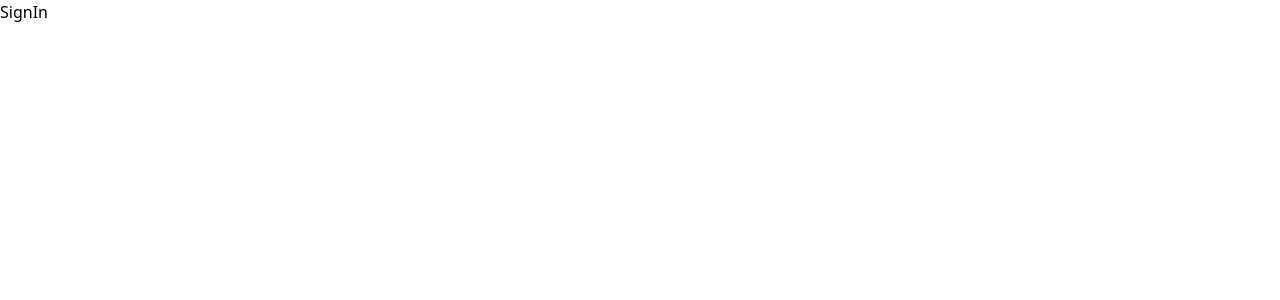
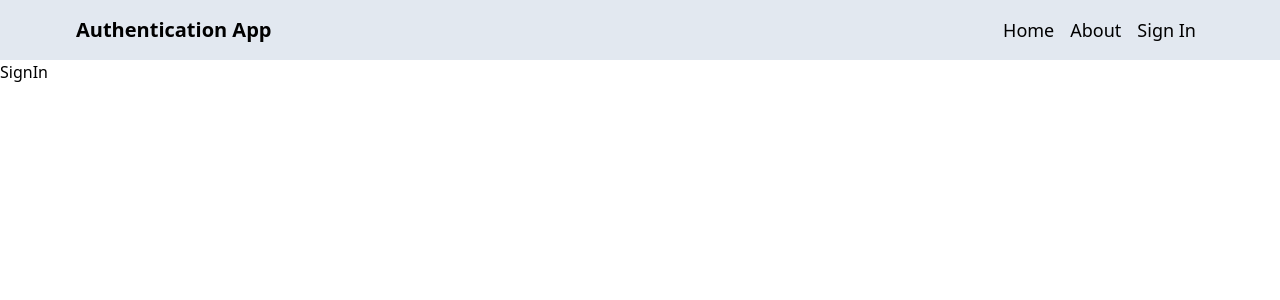
Before and after one commit to Rajeshkumarachari/maerauth, a React (Vite) app in the folder client/: page /sign-in in a window 1280 px wide. Shown: the top 300 px of the page. Built offline with nearby package versions, Linux system fonts and the light colour scheme.

Commit message:
create header component

```diff
--- a/client/package.json
+++ b/client/package.json
@@ -12,6 +12,7 @@
   "dependencies": {
     "react": "^18.3.1",
     "react-dom": "^18.3.1",
+    "react-icons": "^5.3.0",
     "react-router-dom": "^6.26.2"
   },
   "devDependencies": {
--- a/client/src/App.jsx
+++ b/client/src/App.jsx
@@ -3,9 +3,11 @@ import Home from "./pages/Home";
 import About from "./pages/About";
 import SignIn from "./pages/SignIn";
 import Profile from "./pages/Profile";
+import Header from "./components/Header";
 const App = () => {
   return (
     <BrowserRouter>
+      <Header />
       <Routes>
         <Route path="/" element={<Home />} />
         <Route path="/about" element={<About />} />
--- /dev/null
+++ b/client/src/components/Header.jsx
@@ -0,0 +1,28 @@
+import { Link } from "react-router-dom";
+
+const Header = () => {
+  return (
+    <div className=" bg-slate-200">
+      <div className="flex justify-between items-center max-w-6xl mx-auto p-3">
+        <Link to="/">
+          <h1 className=" font-semibold text-xl">Authentication App</h1>
+        </Link>
+        <ul className=" flex text-lg font-medium">
+          <Link to="/">
+            <li className=" hover:bg-slate-300 py-1 px-2 rounded-md">Home</li>
+          </Link>
+          <Link to="about">
+            <li className=" hover:bg-slate-300 py-1 px-2 rounded-md">About</li>
+          </Link>
+          <Link to="sign-in">
+            <li className=" hover:bg-slate-300 py-1 px-2 rounded-md">
+              Sign In
+            </li>
+          </Link>
+        </ul>
+      </div>
+    </div>
+  );
+};
+
+export default Header;
```
Also changed, not shown: 1 other file (tests, documents, lock files or other folders).
